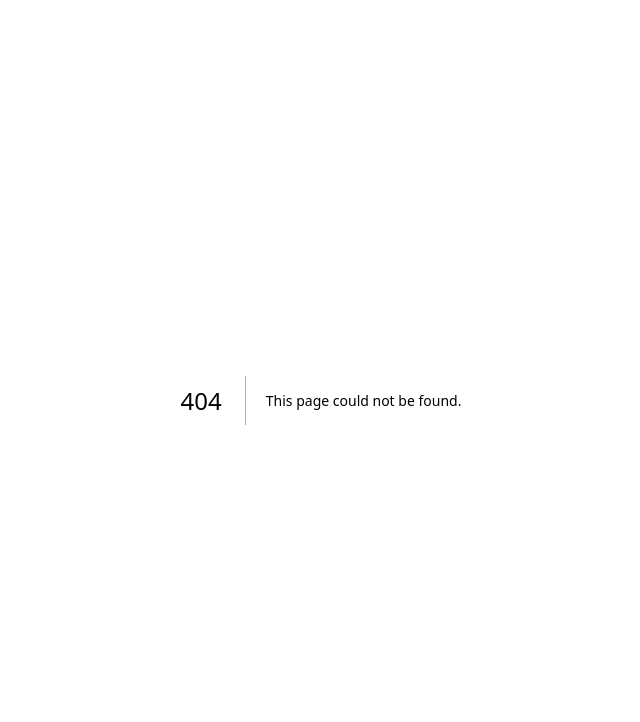
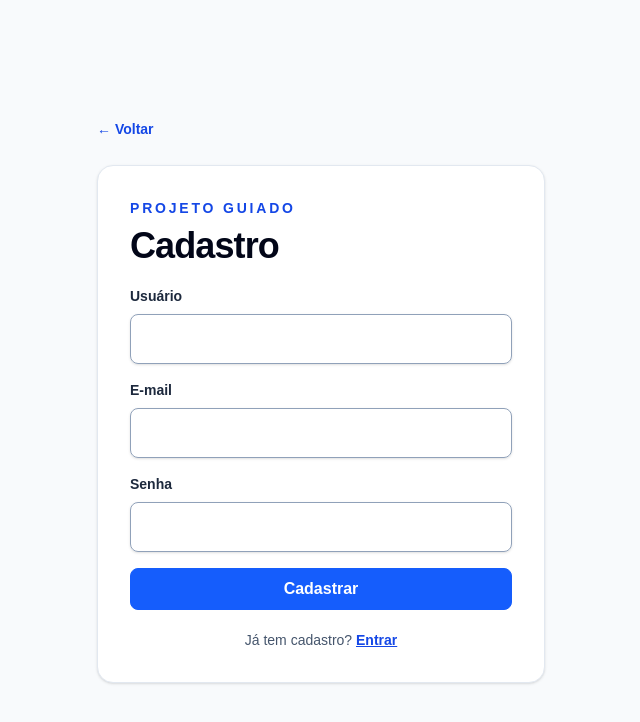
Before and after one commit to luis-jagella/java-pos-modulo-04, a Next.js app in the folder fundamentos-frontend-react/: page /register in a window 1280 px wide. Before the commit this address had no page. Shown: the top 722 px of the page, without its empty margins (319-959 px from the left). Built offline with nearby package versions, Linux system fonts and the light colour scheme.

Commit message:
feat: add tasks registration form practice

```diff
--- a/fundamentos-frontend-react/src/app/page.tsx
+++ b/fundamentos-frontend-react/src/app/page.tsx
@@ -68,6 +68,7 @@ export default function Home() {
             <Link href="/api-examples/server-side" className="rounded-lg bg-white px-4 py-2 text-sm font-semibold text-slate-950 hover:bg-slate-200">Ver server-side</Link>
             <Link href="/api-examples/client-side" className="rounded-lg border border-slate-500 px-4 py-2 text-sm font-semibold hover:bg-slate-800">Ver Suspense</Link>
             <Link href="/login" className="rounded-lg border border-slate-500 px-4 py-2 text-sm font-semibold hover:bg-slate-800">Ver login</Link>
+            <Link href="/register" className="rounded-lg border border-slate-500 px-4 py-2 text-sm font-semibold hover:bg-slate-800">Ver cadastro</Link>
           </div>
         </section>
       </section>
--- /dev/null
+++ b/fundamentos-frontend-react/src/app/register/page.tsx
@@ -0,0 +1,63 @@
+"use client";
+
+import { type FormEvent, useState } from "react";
+import Link from "next/link";
+import { Button } from "@/components/Button";
+import { Input } from "@/components/Input";
+
+export default function RegisterPage() {
+  const [username, setUsername] = useState("");
+  const [email, setEmail] = useState("");
+  const [password, setPassword] = useState("");
+  const [error, setError] = useState("");
+  const [message, setMessage] = useState("");
+
+  function handleSubmit(event: FormEvent<HTMLFormElement>) {
+    event.preventDefault();
+    setError("");
+    setMessage("");
+
+    if (!username || !email || !password) {
+      setError("Preencha todos os campos para continuar.");
+      return;
+    }
+
+    if (!/^\S+@\S+\.\S+$/.test(email)) {
+      setError("Informe um e-mail válido.");
+      return;
+    }
+
+    if (password.length < 6) {
+      setError("A senha deve ter pelo menos 6 caracteres.");
+      return;
+    }
+
+    setMessage(`Cadastro validado para ${username}. A integração com a API será adicionada nas próximas aulas.`);
+  }
+
+  return (
+    <main className="flex min-h-screen items-center justify-center bg-slate-50 px-6 py-12">
+      <div className="w-full max-w-md">
+        <Link href="/" className="text-sm font-semibold text-blue-700">← Voltar</Link>
+        <section className="mt-6 grid gap-5 rounded-2xl border border-slate-200 bg-white p-8 shadow-sm">
+          <div>
+            <p className="text-sm font-semibold uppercase tracking-[0.2em] text-blue-700">Projeto guiado</p>
+            <h1 className="mt-2 text-4xl font-bold tracking-tight text-slate-950">Cadastro</h1>
+          </div>
+
+          <form className="grid gap-4" noValidate onSubmit={handleSubmit}>
+            <Input id="username" label="Usuário" value={username} onChange={(event) => setUsername(event.target.value)} autoComplete="username" />
+            <Input id="email" label="E-mail" type="email" value={email} onChange={(event) => setEmail(event.target.value)} autoComplete="email" />
+            <Input id="password" label="Senha" type="password" value={password} onChange={(event) => setPassword(event.target.value)} autoComplete="new-password" />
+            <Button type="submit">Cadastrar</Button>
+          </form>
+
+          {error && <p className="rounded-lg border border-red-800 bg-red-700 p-3 text-sm font-bold text-white" role="alert">{error}</p>}
+          {message && <p className="rounded-lg bg-blue-50 p-3 text-sm text-blue-950" role="status">{message}</p>}
+
+          <p className="text-center text-sm text-slate-600">Já tem cadastro? <Link href="/login" className="font-semibold text-blue-700 underline">Entrar</Link></p>
+        </section>
+      </div>
+    </main>
+  );
+}
--- /dev/null
+++ b/fundamentos-frontend-react/src/components/Input.tsx
@@ -0,0 +1,18 @@
+import type { ComponentPropsWithoutRef } from "react";
+
+type InputProps = ComponentPropsWithoutRef<"input"> & {
+  label: string;
+};
+
+export function Input({ id, label, className = "", ...props }: InputProps) {
+  return (
+    <fieldset className="grid gap-2">
+      <label htmlFor={id} className="text-sm font-semibold text-slate-800">{label}</label>
+      <input
+        id={id}
+        className={`rounded-lg border border-slate-400 px-4 py-3 text-slate-900 shadow-sm outline-none transition hover:border-slate-900 focus:border-blue-700 focus:ring-2 focus:ring-blue-200 ${className}`}
+        {...props}
+      />
+    </fieldset>
+  );
+}
```
